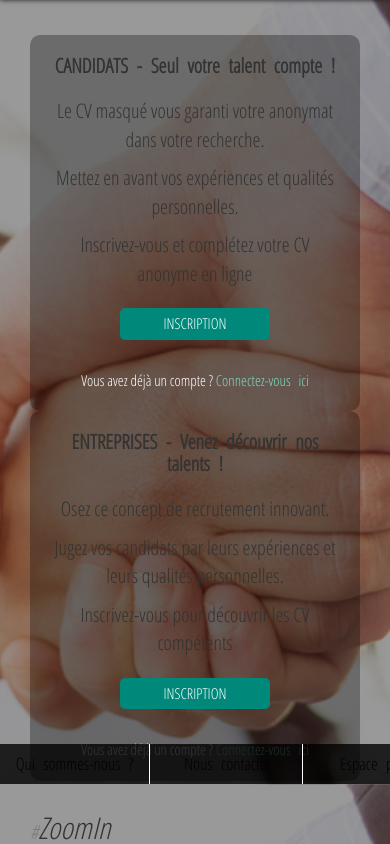
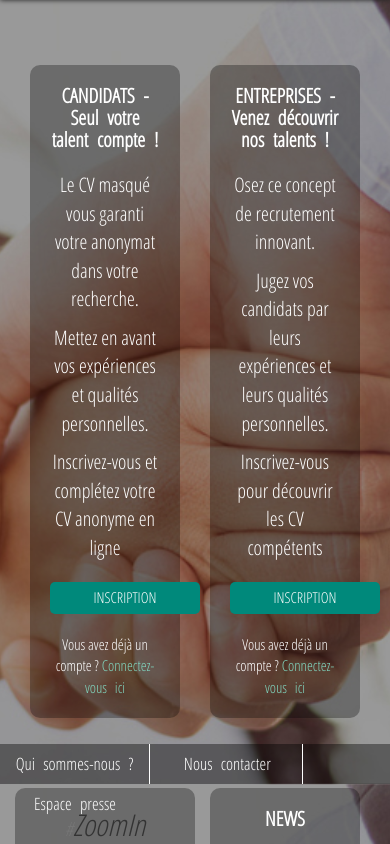
Before and after one commit to WilliamB78/hidden_profile, a PHP site: template templates/index.html.twig in a window 390 px wide. Shown: the part 60-904 px from the top of the page. Run offline with PHP 8.4, Linux system fonts and the light colour scheme; the template is opened without the code that fills it, so the values that code supplies are empty; some libraries are stand-ins or nearby versions; some web fonts are replaced; grey boxes are pictures that could not be loaded.

Commit message:
mer2607-13h

```diff
--- a/src/controllers.php
+++ b/src/controllers.php
@@ -37,6 +37,12 @@
 })
 ->bind('share')
 ;
+$app->match('/advises', function () use ($app) {
+    return $app['twig']->render('resume/advises_cv.html.twig', array());
+})
+->bind('advises')
+;
+
 
 $app->match('/contact_us', function () use ($app) {
     return $app['twig']->render('contact.html.twig', array());
--- a/templates/index.html.twig
+++ b/templates/index.html.twig
@@ -83,11 +83,11 @@
 </form>
         {% block content %}
             <div class="container">
-                <h2 id="title-header">CV ANONYME - VOTRE COMP&#201;TENCE AVANT TOUT...</h2>
+                <h2 id="title-header">CV ANONYME - VOTRE COMP&#201;TENCE AVANT TOUT !</h2>
 
                 <div class="row">
 
-                    <div class="col-lg-6 col-sm-6 col-xs-6-accueil">
+                    <div class="col-lg-6 col-sm-6 col-xs-6 accueil">
                         <div class="box-accueil">
                             <h1>CANDIDATS - Seul votre talent compte !</h1>
                                 <ul>
@@ -101,7 +101,7 @@
                     </div>
 
 
-                    <div class="col-lg-6 col-sm-6 col-xs-6-accueil">
+                    <div class="col-lg-6 col-sm-6 col-xs-6 accueil">
                         <div class="box-accueil">
                             <h1 id="headerEnt">ENTREPRISES - Venez découvrir nos talents !</h1>
                                 <ul>
@@ -119,20 +119,21 @@
 
                 <div class="row">
 
-                    <div class="col-lg-6 col-sm-6 col-xs-6-accueil">
-                        <h2 class="videoZoom"><i><small>#</small>ZoomIn</i></h2>
+                    <div class="col-lg-6 col-sm-6 col-xs-6" id="accueil">
+                        <div class="box-accueil">
+                            <h2 class="videoZoom"><i><small>#</small>ZoomIn</i></h2>
                         <!-- 16:9 aspect ratio -->
                         <div class="contentNews embed-responsive embed-responsive-16by9">
                             <iframe class="embed-responsive-item" frameborder="0" width="480" height="270" src="//www.dailymotion.com/embed/video/x45aopi" allowfullscreen></iframe>                       </div>
                         </div>
                     </div>
 
-                    <div class="col-lg-6 col-sm-6 col-xs-6-accueil">
-                        <div class="box-accueil">
+                    <div class="col-lg-6 col-sm-6 col-xs-6 accueil" id="box-news">
+                        <div class="box-accueil" id="last-box-news">
                             <h1>NEWS</h1>
                                 <ul>
-                                    <li class="banner"><a href="http://rmc.bfmtv.com/emission/baisse-des-apl-soit-on-ne-pouvait-pas-payer-tout-le-monde-soit-il-fallait-faire-un-effort-1223032.html"></a>Baisse de l'APL</li>
-                                    <li class="banner"><a href="https://www.lesechos.fr/idees-debats/cercle/030428596380-ce-qui-manque-aux-start-up-francaises-pour-vraiment-reussir-2103760.php"></a>Ce qui manque aux start-up françaises pour vraiment réussir</li>
+                                    <!--<li class="banner"><a href="http://rmc.bfmtv.com/emission/baisse-des-apl-soit-on-ne-pouvait-pas-payer-tout-le-monde-soit-il-fallait-faire-un-effort-1223032.html"></a>Baisse de l'APL</li>-->
+                                    <!--<li class="banner"><a href="https://www.lesechos.fr/idees-debats/cercle/030428596380-ce-qui-manque-aux-start-up-francaises-pour-vraiment-reussir-2103760.php"></a>Ce qui manque aux start-up françaises pour vraiment réussir</li>-->
                                     <li class="banner"><a href="https://www.google.fr/url?sa=t&rct=j&q=&esrc=s&source=web&cd=16&cad=rja&uact=8&ved=0ahUKEwjHtM639qLVAhVrCMAKHUWpAk4QFgh1MA8&url=http%3A%2F%2Fwww.leparisien.fr%2Feconomie%2Femploi%2Fdiscrimation-a-l-embauche-accorhotels-et-courtepaille-epingles-14-03-2017-6762096.php&usg=AFQjCNGCsSNqqkKzYjQ8clwMAAiSF47CQQ">Discrimination à l'embauche : AccorHotels et Courtepaille épinglés ...</a></li>
                                     <li class="banner"><a href="https://stationf.co/fr/">STATION F – World's biggest startup campus</a></li>
                                 </ul>
@@ -148,9 +149,9 @@
         <footer>
             <nav class="footer-conteneur">
 		<ul class="footer-content">
-                    <li class="list-footer"><a href="{{ path('about_us') }}" class="espace-footer">Qui sommes-nous ?</a></li>
-                    <li class="list-footer"><a href="{{ path('contact_us') }}" class="espace-footer"> Nous contacter</a></li>
-                    <li class="list-footer"><a href="#" class="espace-footer"> Espace presse</a></li>
+                    <li class="list-footer"><a href="{{ path('about_us') }}" class="footerLink">Qui sommes-nous ?</a></li>
+                    <li class="list-footer"><a href="{{ path('contact_us') }}" class="footerLink"> Nous contacter</a></li>
+                    <li class="list-footer"><a href="#" class="footerLink"> Espace presse</a></li>
 		</ul>
             </nav>
 	</footer>
--- a/web/css/main.css
+++ b/web/css/main.css
@@ -311,11 +308,15 @@
 
 /*-----------------------------------BODY------------------*/
 
-.col-lg-6-accueil {
+.accueil {
     color: #fff;
     font-size: 1.5rem;
-    margin-top: 40px;
+    margin-top: 30px;
     margin-bottom: 40px;
+}
+/*box video*/
+#accueil{
+    padding: 0;
 }
 
 .box-accueil {
@@ -326,12 +327,26 @@
     border-radius: 10px;
     text-align: center;
 }
+/*LINK 'a' NEWS BOX*/
+.box-accueil li a{
+    color: #fff;
+    text-decoration: underline;
+}
+/*height of box NEWS*/
+#box-news{
+    margin-top: 0;
+    margin-bottom: 0;
+}
+#last-box-news{
+    height: 360px;
+}
 
 .box-accueil h1
 {
     font-size: 3rem;
     margin-bottom: 20px;
     font-weight: bold;
+    color: #fff;
 }
 .box-accueil p a
 {
@@ -388,13 +403,18 @@
 footer{
     position: fixed;
     bottom: 0;
+    left:0;
     height: 40px;
     width: 100%;
-    background: rgba(0,0,0,0.8);
+    background: rgba(0,0,0,0.4);
 }
 .footer-conteneur{
-    width: 459px;
+    width: 100%;
     margin: 0 auto;
+}
+footer a:hover{
+    color: #82d8c1;
+    text-decoration: none;
 }
 .list-footer{
     display: inline-block;
@@ -692,7 +746,7 @@
 
 
 }
-.recruteur_token, p, .underlined{
+.recruteur_token, .underlined{
     color: #fff;
     font-size: 1.5rem;
     margin-top: 30px;
```
Also changed, not shown: other parts of web/css/main.css (+39 -8 lines), templates/resume/advises_cv.html.twig (added, +56 -0 lines).
